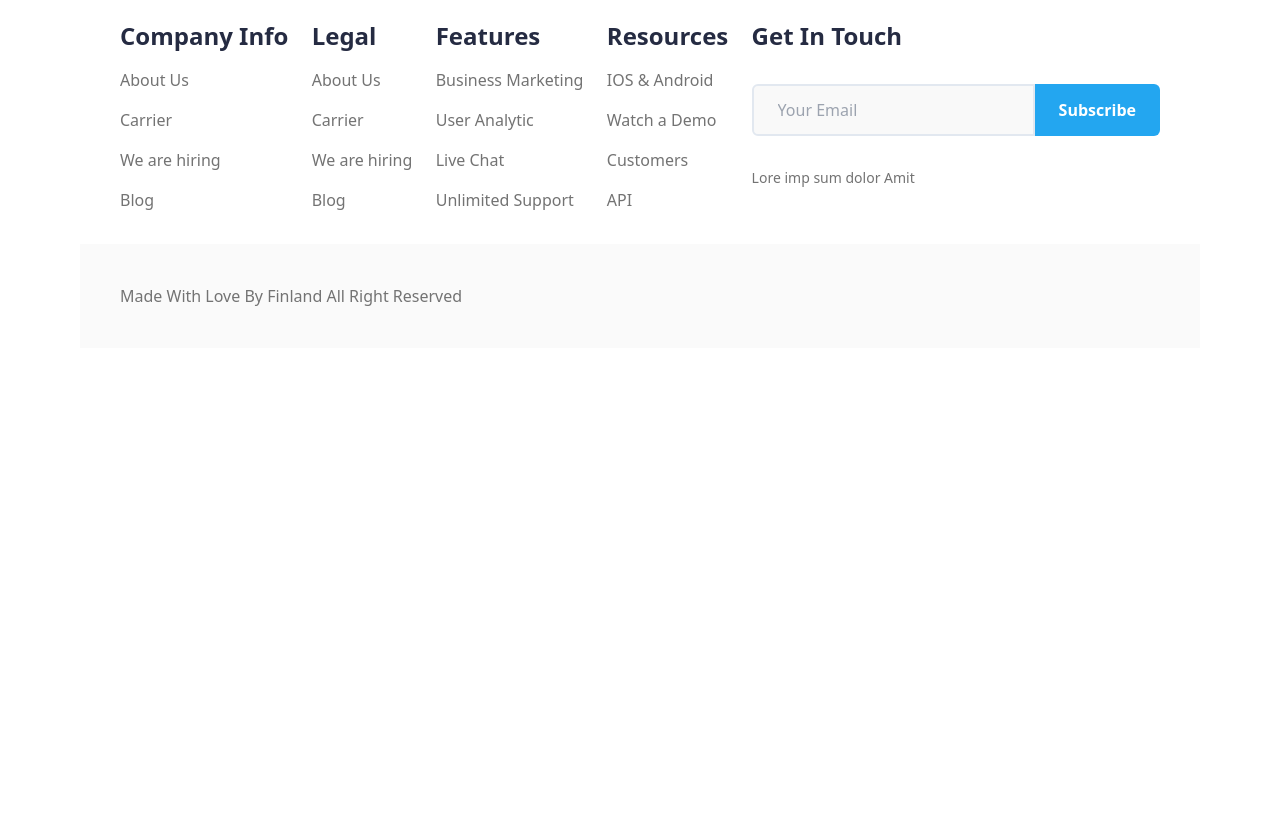
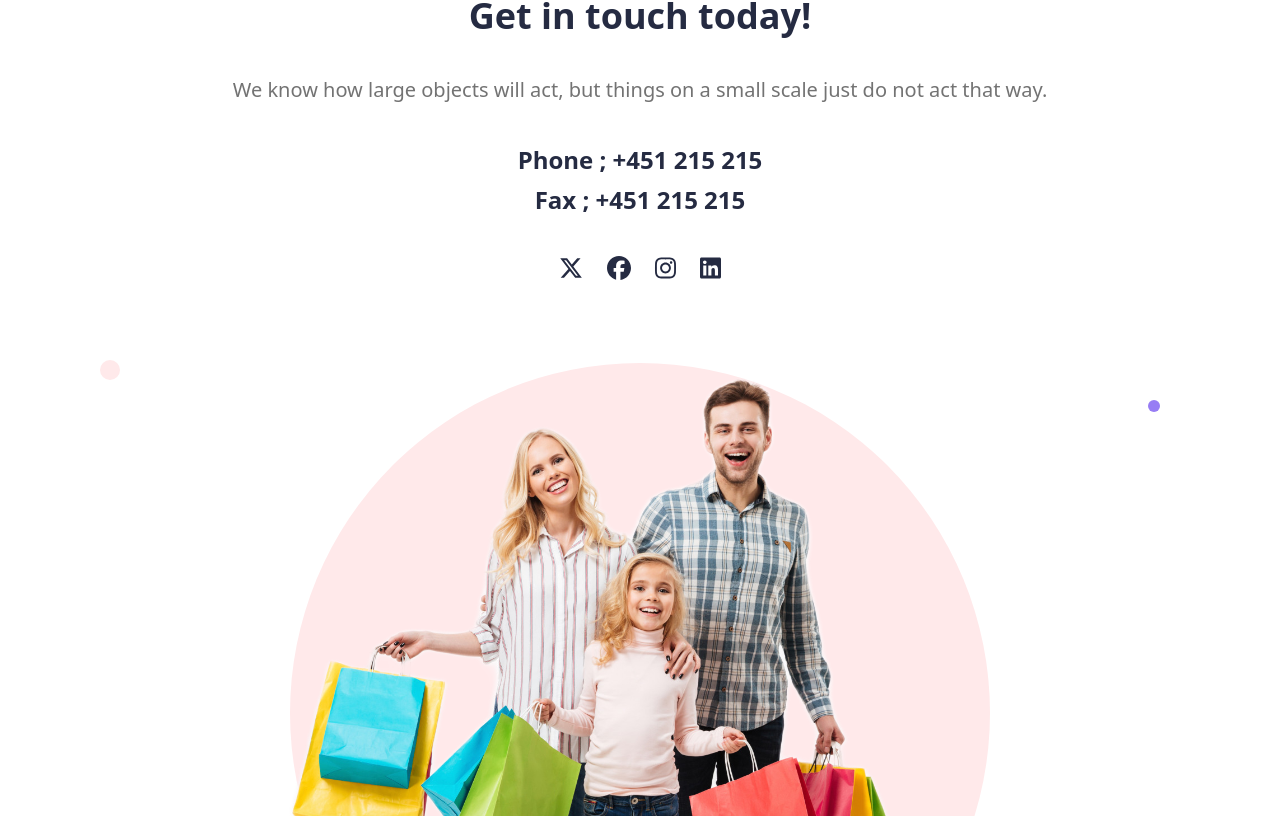
Before and after one commit to oztrkmrt/E-Commerce, a React (Vite) app: page /contact in a window 1280 px wide. Shown: the part 304-1120 px from the top of the page. Before the commit the page ends 800 px from the top, so only its background shows below. Built offline with nearby package versions, Linux system fonts and the light colour scheme.

Commit message:
T5 continues

```diff
--- /dev/null
+++ b/src/components/Contact/ContactHeader.jsx
@@ -0,0 +1,30 @@
+import SocialMediaIcons from "../SocialMedia/SocialMediIcons";
+
+const ContactHeader = () => {
+    return (
+        <div className="p-20 flex flex-col gap-10">
+            <div className="flex flex-col gap-10 items-center">
+                <h5 className="text-[#252B42] font-bold text-lg">CONTACT US</h5>
+                <h1 className="text-[#252B42] font-bold text-4xl text-center">Get in touch today!</h1>
+                <h4 className="text-[#737373] text-xl px-2 text-center font-medium">We know how large
+                    objects will act, but things
+                    on a small scale just do
+                    not act that way.</h4>
+                <div className="text-[#252B42] font-bold text-2xl flex flex-col gap-2 items-center">
+                    <p>Phone ; +451 215 215</p>
+                    <p>Fax ; +451 215 215</p>
+                </div>
+                <SocialMediaIcons />
+            </div>
+            <div className="pt-10 relative inline-block">
+                <div class="bg-[#FFE9EA] w-[200px] h-[200px] md:w-[300px] md:h-[300px] lg:w-[500px] lg:h-[500px] xl:w-[700px] xl:h-[700px] rounded-full absolute inset-1/2 -translate-x-1/2 -translate-y-1/2 z-10"></div>
+                <div class="absolute top-5 left-2 bg-[#FFE9EA] w-3 h-3 md:top-10 md:left-5 md:w-5 md:h-5 rounded-full z-10"></div>
+                <div class="absolute top-10 right-5 bg-[#977DF4] w-2 h-2 md:top-20 md:right-10 md:w-3 md:h-3 rounded-full z-10"></div>
+                <div class="absolute bottom-8 left-12 bg-[#977DF4] w-3 h-3 md:bottom-16 md:left-24 md:w-4 md:h-4 rounded-full z-10"></div>
+                <img src="/images/contact-image.png" alt="" class="relative z-20 max-w-full" />
+            </div>
+        </div>
+    )
+}
+
+export default ContactHeader;
--- /dev/null
+++ b/src/components/SocialMedia/SocialMediIcons.jsx
@@ -0,0 +1,15 @@
+import { faFacebook, faInstagram, faLinkedin, faXTwitter } from "@fortawesome/free-brands-svg-icons";
+import { FontAwesomeIcon } from "@fortawesome/react-fontawesome";
+
+const SocialMediaIcons = () => {
+    return (
+        <div className="flex gap-6">
+            <FontAwesomeIcon icon={faXTwitter} style={{ color: "#252B42", }} size="xl" />
+            <FontAwesomeIcon icon={faFacebook} style={{ color: "#252B42", }} size="xl" />
+            <FontAwesomeIcon icon={faInstagram} style={{ color: "#252B42", }} size="xl" />
+            <FontAwesomeIcon icon={faLinkedin} style={{ color: "#252B42", }} size="xl" />
+        </div>
+    )
+}
+
+export default SocialMediaIcons;
--- a/src/layout/PageContent.jsx
+++ b/src/layout/PageContent.jsx
@@ -1,4 +1,5 @@
 
+import ContactPage from "@/pages/ContactPage";
 import HomePage from "@/pages/HomePage";
 import ProductPage from "@/pages/ProductPage";
 import ShopPage from "@/pages/ShopPage";
@@ -11,6 +12,7 @@ const PageContent = () => {
                 <Route path="/" exact> <HomePage /> </Route>
                 <Route path="/shop"> <ShopPage /> </Route>
                 <Route path="/product"> <ProductPage /> </Route>
+                <Route path="/contact"> <ContactPage /> </Route>
             </Switch>
         </div>
     );
--- /dev/null
+++ b/src/pages/ContactPage.jsx
@@ -0,0 +1,11 @@
+import ContactHeader from "@/components/Contact/ContactHeader";
+
+const ContactPage = () => {
+    return (
+        <div>
+            <ContactHeader />
+        </div>
+    )
+}
+
+export default ContactPage;
```
Also changed, not shown: public/images/contact-image.png (added).
